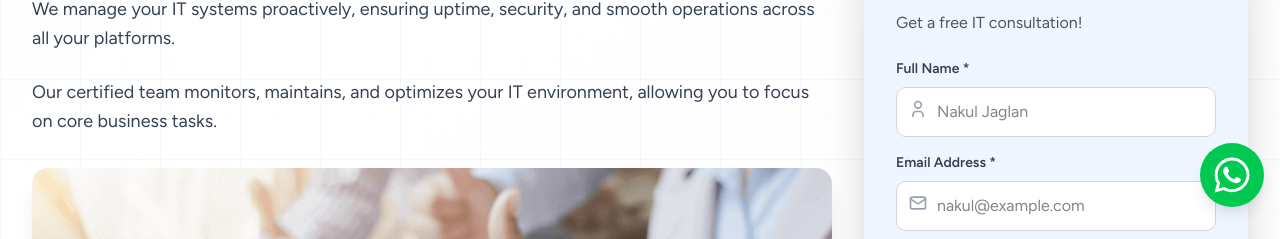
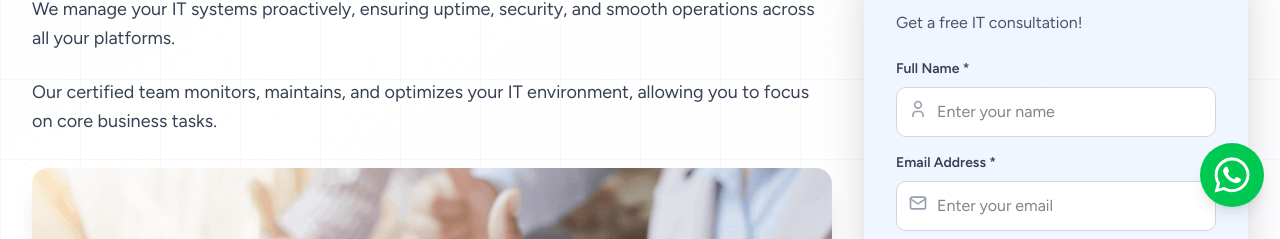
Before and after one commit to Digitalsolution360-Global/main-site, a Next.js app: page /managed-service in a window 1280 px wide. Shown: the part 561-800 px from the top of the page. Built offline with nearby package versions, Linux system fonts and the light colour scheme.

Commit message:
Update input placeholders for name and email

```diff
--- a/app/managed-service/managedClient.js
+++ b/app/managed-service/managedClient.js
@@ -287,7 +287,7 @@ function ManagedServicePage() {
                         required
                         disabled={isSubmitting}
                         className='w-full pl-10 pr-4 py-3 bg-white rounded-lg border border-gray-300 focus:ring-2 focus:ring-blue-500 focus:border-transparent transition-all disabled:bg-gray-100'
-                        placeholder='Nakul Jaglan'
+                        placeholder='Enter your name'
                       />
                     </div>
                   </div>
@@ -307,7 +307,7 @@ function ManagedServicePage() {
                         required
                         disabled={isSubmitting}
                         className='w-full pl-10 pr-4 py-3 bg-white rounded-lg border border-gray-300 focus:ring-2 focus:ring-blue-500 focus:border-transparent transition-all disabled:bg-gray-100'
-                        placeholder='nakul@example.com'
+                        placeholder='Enter your email'
                       />
                     </div>
                   </div>
```
